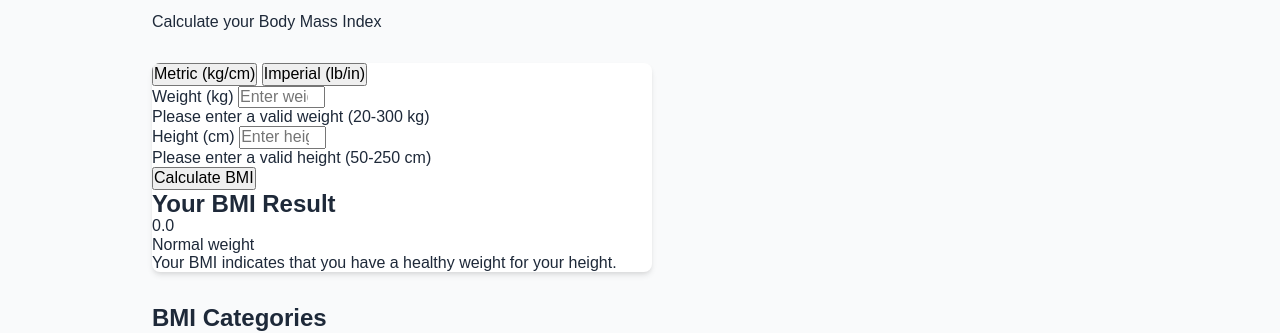
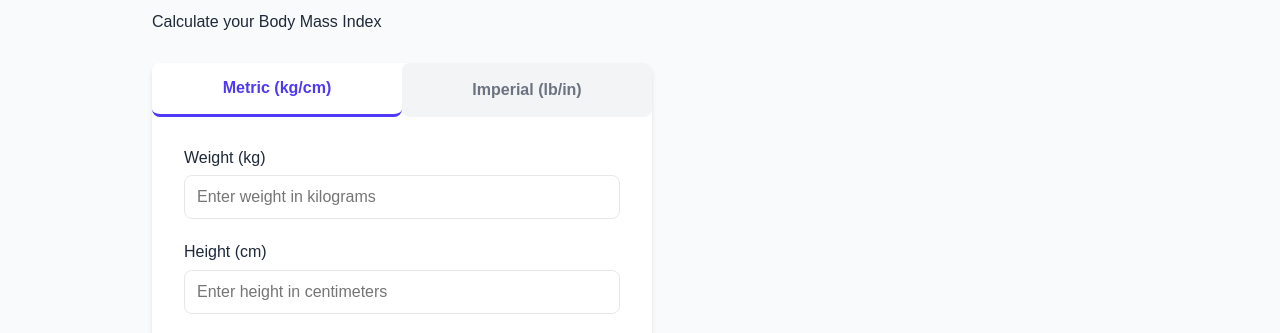
Before and after one commit to hermanconnor/bmi-calculator, a plain HTML site: page index.html in a window 1280 px wide. Shown: the part 493-826 px from the top of the page. Drawn offline with Linux system fonts and the light colour scheme.

Commit message:
Style the calculator

```diff
--- a/css/styles.css
+++ b/css/styles.css
@@ -98,6 +98,129 @@ main {
   overflow: hidden;
 }
 
+.tabs {
+  display: flex;
+  border-bottom: 1px;
+}
+
+.tab {
+  flex: 1;
+  padding: 1rem;
+  text-align: center;
+  font-weight: 600;
+  border: none;
+  background-color: var(--secondary-color);
+  color: var(--light-text);
+  cursor: pointer;
+  transition: all 0.3s ease;
+}
+
+.tab.active {
+  background-color: white;
+  color: var(--primary-color);
+  border-bottom: 3px solid var(--primary-color);
+}
+
+.tab:hover:not(.active) {
+  background-color: #e5e7eb;
+}
+
+.tab:focus {
+  outline: 2px solid var(--primary-color);
+  outline-offset: -2px;
+}
+
+.tab-content {
+  padding: 2rem;
+}
+
+.form-group {
+  margin-bottom: 1.5rem;
+}
+
+label {
+  display: block;
+  margin-bottom: 0.5rem;
+  font-weight: 500;
+}
+
+input[type='number'] {
+  width: 100%;
+  padding: 0.75rem;
+  border: 1px solid var(--border-color);
+  border-radius: var(--border-radius);
+  font-size: 1rem;
+  transition: border-color 0.3s ease;
+}
+
+input[type='number']:focus {
+  outline: none;
+  border-color: var(--primary-color);
+  box-shadow: 0 0 0 3px rgba(79, 70, 229, 0.2);
+}
+
+.input-group {
+  display: flex;
+  gap: 1rem;
+}
+
+.input-group .form-group {
+  flex: 1;
+}
+
+button {
+  display: block;
+  width: 100%;
+  padding: 0.75rem;
+  background-color: var(--primary-color);
+  color: white;
+  border: none;
+  border-radius: var(--border-radius);
+  font-size: 1rem;
+  font-weight: 600;
+  cursor: pointer;
+  transition: background-color 0.3s ease;
+}
+
+button:hover {
+  background-color: var(--primary-hover);
+}
+
+button:focus {
+  outline: none;
+  box-shadow: 0 0 0 3px rgba(79, 70, 229, 0.4);
+}
+
+.result {
+  margin-top: 2rem;
+  padding: 1.5rem;
+  border-radius: var(--border-radius);
+  background-color: var(--secondary-color);
+  display: none;
+}
+
+.result.show {
+  display: block;
+}
+
+.result-value {
+  color: var(--primary-color);
+  font-size: 2rem;
+  font-weight: 700;
+  margin-bottom: 0.5rem;
+}
+
+.error-message {
+  color: var(--danger-color);
+  font-size: 0.875rem;
+  margin-top: 0.5rem;
+  display: none;
+}
+
+.error-message.show {
+  display: block;
+}
+
 table {
   width: 100%;
   border-collapse: collapse;
```
